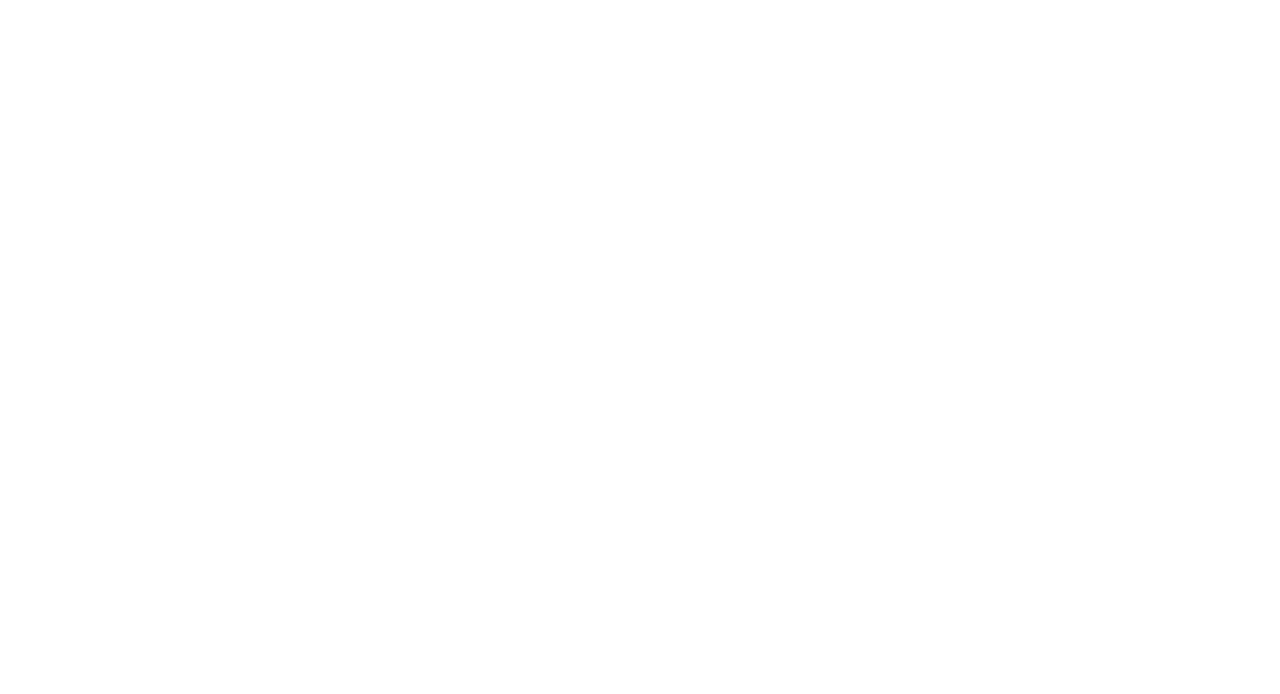
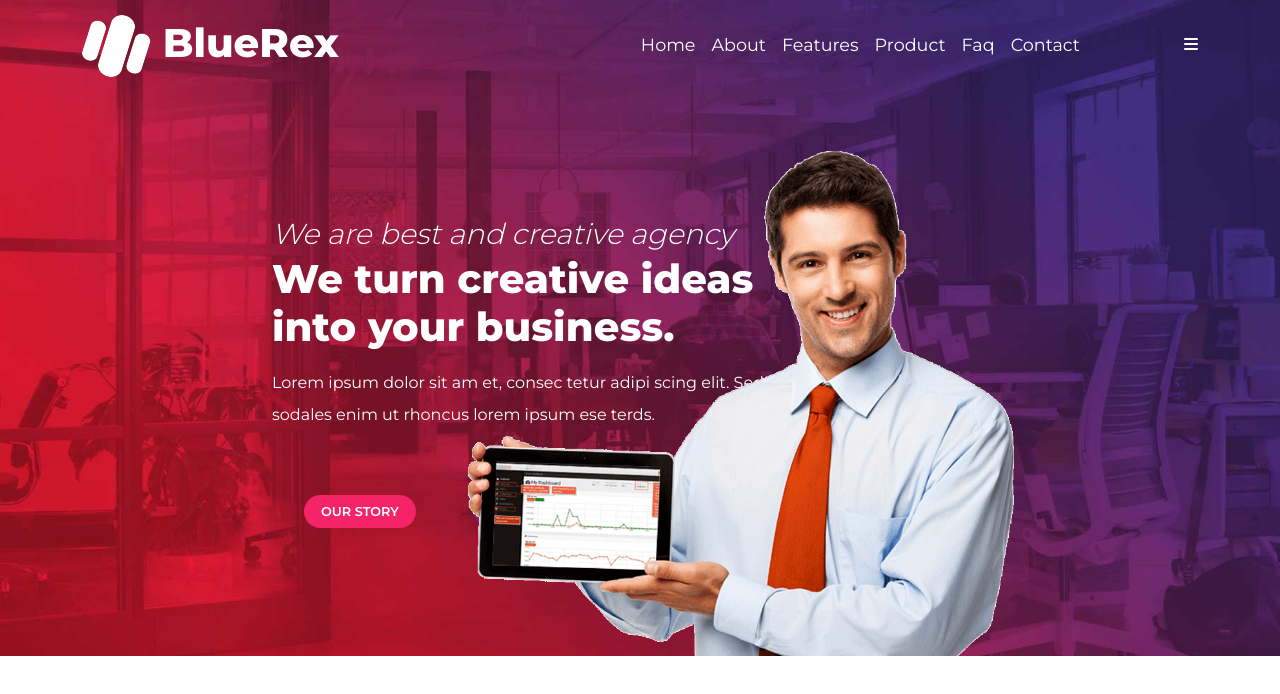
Before and after one commit to mahmudsagar/bluerex, a plain HTML site: page index.html in a window 1280 px wide. Drawn offline with nearby package versions, Linux system fonts and the light colour scheme.

Commit message:
header (nav, hero complete)

```diff
--- a/index.html
+++ b/index.html
@@ -4,7 +4,13 @@
         <meta charset="UTF-8" />
         <meta http-equiv="X-UA-Compatible" content="IE=edge" />
         <meta name="viewport" content="width=device-width, initial-scale=1.0" />
-        <title>Web Solution Us psd to html</title>
+        <title>BlueRex</title>
+        <!-- favicon -->
+        <link
+            rel="shortcut icon"
+            href="./images/logo.png"
+            type="image/x-icon"
+        />
         <!-- bootstrap 5 CSS -->
         <link
             href="https://cdn.jsdelivr.net/npm/bootstrap@5.0.2/dist/css/bootstrap.min.css"
@@ -12,15 +18,118 @@
             integrity="sha384-EVSTQN3/azprG1Anm3QDgpJLIm9Nao0Yz1ztcQTwFspd3yD65VohhpuuCOmLASjC"
             crossorigin="anonymous"
         />
+        <!-- font awesome icons -->
+        <script
+            src="https://kit.fontawesome.com/d0af262e07.js"
+            crossorigin="anonymous"
+        ></script>
         <!-- custom stylesheets -->
-        <link rel="stylesheet" href="./stylesheets/css/main.css">
+        <link rel="stylesheet" href="./css/main.css" />
     </head>
     <body>
+        <!-- header section starts -->
+        <header>
+            <!-- navbar section starts -->
+            <nav class="navbar navbar-expand-lg">
+                <div class="container">
+                    <a class="navbar-brand" href="#">
+                        <img
+                            src="./images/logo.png"
+                            alt="BlueRex"
+                            class="nav-logo"
+                        />
+                        <span class="text-capitalize">BlueRex</span>
+                    </a>
+                    <div class="collapse navbar-collapse me-5">
+                        <ul class="navbar-nav ms-auto mb-2 mb-lg-0">
+                            <li class="nav-item">
+                                <a
+                                    class="nav-link active"
+                                    aria-current="page"
+                                    href="#"
+                                    >Home</a
+                                >
+                            </li>
+                            <li class="nav-item">
+                                <a class="nav-link" href="#">About</a>
+                            </li>
+                            <li class="nav-item">
+                                <a class="nav-link" href="#">Features</a>
+                            </li>
+                            <li class="nav-item">
+                                <a class="nav-link" href="#">Product</a>
+                            </li>
+                            <li class="nav-item">
+                                <a class="nav-link" href="#">Faq</a>
+                            </li>
+                            <li class="nav-item">
+                                <a class="nav-link" href="#">Contact</a>
+                            </li>
+                        </ul>
+                    </div>
+                    <button id="nav-toggler" class="ms-5" type="button">
+                        <i class="fas fa-bars"></i>
+                    </button>
+                </div>
+            </nav>
+            <!-- sidebar section starts -->
+            <aside class="sidenav">
+                <a class="navbar-brand" href="#">
+                    <img
+                        src="./images/logo.png"
+                        alt="BlueRex"
+                        class="nav-logo"
+                    />
+                    <span class="text-capitalize">BlueRex</span>
+                </a>
+                <ul>
+                    <li><a href="#">Home</a></li>
+                    <li><a href="#">About</a></li>
+                    <li><a href="#">Features</a></li>
+                    <li><a href="#">Product</a></li>
+                    <li><a href="#">Faq</a></li>
+                    <li><a href="#">Contact</a></li>
+                </ul>
+            </aside>
+            <!-- sidebar section ends -->
+            <!-- navbar section ends -->
+            <!-- hero section starts -->
+            <section class="hero">
+                <div class="container">
+                    <div class="row align-items-lg-center">
+                        <!-- hero text container starts -->
+                        <article class="hero-description">
+                            <small class="sub-heading">
+                                We are best and creative agency
+                            </small>
+                            <h1 class="text-white hero-title">
+                                We turn creative ideas <br />
+                                into your business.
+                            </h1>
+                            <p>
+                                Lorem ipsum dolor sit am et, consec tetur adipi
+                                scing elit. Sed sodales enim ut rhoncus lorem
+                                ipsum ese terds.
+                            </p>
+                            <!-- Button trigger modal -->
+                            <a href="" type="button" class="btn"> our story </a>
+                            <a href="" type="button" class="btn"> read more </a>
+                        </article>
+                        <!-- hero text container ends -->
+                    </div>
+                </div>
+            </section>
+            <!-- hero section ends -->
+        </header>
+        <!-- header section ends -->
+
         <!-- bootstrap 5 js bundle -->
         <script
             src="https://cdn.jsdelivr.net/npm/bootstrap@5.0.2/dist/js/bootstrap.bundle.min.js"
             integrity="sha384-MrcW6ZMFYlzcLA8Nl+NtUVF0sA7MsXsP1UyJoMp4YLEuNSfAP+JcXn/tWtIaxVXM"
             crossorigin="anonymous"
         ></script>
+        <!-- custom js -->
+        <script src="./javascripts/scripts.js"></script>
     </body>
 </html>
--- /dev/null
+++ b/javascripts/scripts.js
@@ -0,0 +1,3 @@
+const navbutton = document.querySelector("#nav-toggler");
+const sidebar = document.querySelector(".sidenav");
+navbutton.addEventListener("click", () => sidebar.classList.toggle("show-sidenav"));
--- /dev/null
+++ b/scss/_global.scss
@@ -0,0 +1,26 @@
+* {
+    margin: 0;
+    padding: 0;
+}
+body {
+    font-family: "Montserrat", sans-serif;
+}
+
+a{
+    text-decoration: none;
+}
+
+.sub-heading{
+    font-size: $subheading-font-size;
+    font-style: italic;
+    font-weight: 300;
+}
+// button style
+button {
+    background: transparent;
+    border: none;
+    &:focus {
+        box-shadow: none;
+        outline: none;
+    }
+}
--- /dev/null
+++ b/scss/_header.scss
@@ -0,0 +1,9 @@
+header{
+    background-image: url('../images/hero-banner.jpg');
+    background-repeat: no-repeat;
+    background-size: cover;
+    background-position: center;
+    color: $nav-color;
+}
+@import "hero";
+@import "navbar";
--- /dev/null
+++ b/scss/_hero.scss
@@ -0,0 +1,49 @@
+.hero {
+    width: 70%;
+    min-height: 400px;
+    display: grid;
+    align-content: center;
+    margin-inline: auto;
+    position: relative;
+    // padding-block: 5rem;
+    line-height: 2rem;
+    .hero-description {
+        padding-inline: 5rem;
+        padding-block: 8rem;
+        &::after {
+            content: "";
+            width: 700px;
+            height: 505px;
+            background-image: url("../images/hero-image.png");
+            background-size: contain;
+            background-repeat: no-repeat;
+            display: block;
+            position: absolute;
+            bottom: 0;
+            right: -5rem;
+        }
+        .btn:first-of-type {
+            background-color: $hero-btn-bg-1;
+            margin-inline-end: 1.4rem;
+        }
+        .btn {
+            background-color: $hero-btn-bg-2;
+            color: $nav-color;
+            font-weight: 600;
+            border-radius: 5rem;
+            text-transform: uppercase;
+            padding-inline: 1rem;
+            font-size: 0.8rem;
+            margin-inline: 2rem;
+            margin-block-start: 3rem;
+        }
+    }
+    h1 {
+        font-weight: 800;
+        line-height: 3rem;
+    }
+    p{
+        width: 50ch;
+        margin-block: 1rem;
+    }
+}
--- /dev/null
+++ b/scss/_navbar.scss
@@ -0,0 +1,47 @@
+.navbar{
+    .nav-link{
+        color: $nav-color;
+        font-size: $navbar-link-size;
+        font-size: 600;
+        &:hover{
+            color: $nav-color;
+        }
+    }
+    #nav-toggler{
+        color: $nav-color;
+    }
+}
+.navbar-brand{
+    color: $nav-color;
+    font-size: $navbar-brand-size;
+    font-weight: 800;
+    &:hover{
+        color: $nav-color;
+    }
+}
+.show-sidenav{
+    transform: translateX(0) !important;
+}
+.sidenav{
+    position: fixed;
+    inset-block-start: 0;
+    inset-inline-start: 0;
+    background: linear-gradient(90deg, $side-nav-bg-start, $side-nav-bg-end);
+    width: $sidebar-width;
+    display: grid;
+    grid-template-rows: 7.5rem auto;
+    justify-content: center;
+    min-height: 100%;
+    transition: transform 1s ease-in-out;
+    transform: translateX(-$sidebar-width);
+    .navbar-brand{
+        margin-block: 1rem;
+    }
+    li{
+        list-style: none;
+        margin-block-end: 1rem;
+    }
+    a{
+        color: $nav-color;
+    }
+}
--- /dev/null
+++ b/scss/_variables.scss
@@ -0,0 +1,12 @@
+// colors
+$nav-color: hsl(0,0%,100%);
+$side-nav-bg-start: hsl(351, 78%, 34%);
+$side-nav-bg-end: hsl(271, 49%, 25%);
+$hero-btn-bg-1: hsl(340, 91%, 55%);
+$hero-btn-bg-2: hsla(275, 48%, 38%, 0.685);
+
+// font size
+$navbar-brand-size: 2.5rem;
+$navbar-link-size: 1.1rem;
+$sidebar-width: 25rem;
+$subheading-font-size: 1.8rem;
--- /dev/null
+++ b/scss/main.scss
@@ -0,0 +1,7 @@
+// import Montserrat font from google fonts
+@import url('https://fonts.googleapis.com/css2?family=Montserrat:wght@300;400;600;700;800&display=swap');
+@import "variables";
+@import "mixins";
+@import "global";
+@import "header";
+@import "footer";
```
Also changed, not shown: css/main.css (added), images/hero-banner.jpg (added), images/hero-image.png (added), images/logo.png (added), images/watch.png (added), images/world-map.png (added), scss/_footer.scss (added), scss/_mixins.scss (added), stylesheets/css/main.css (deleted), 2 other files.
